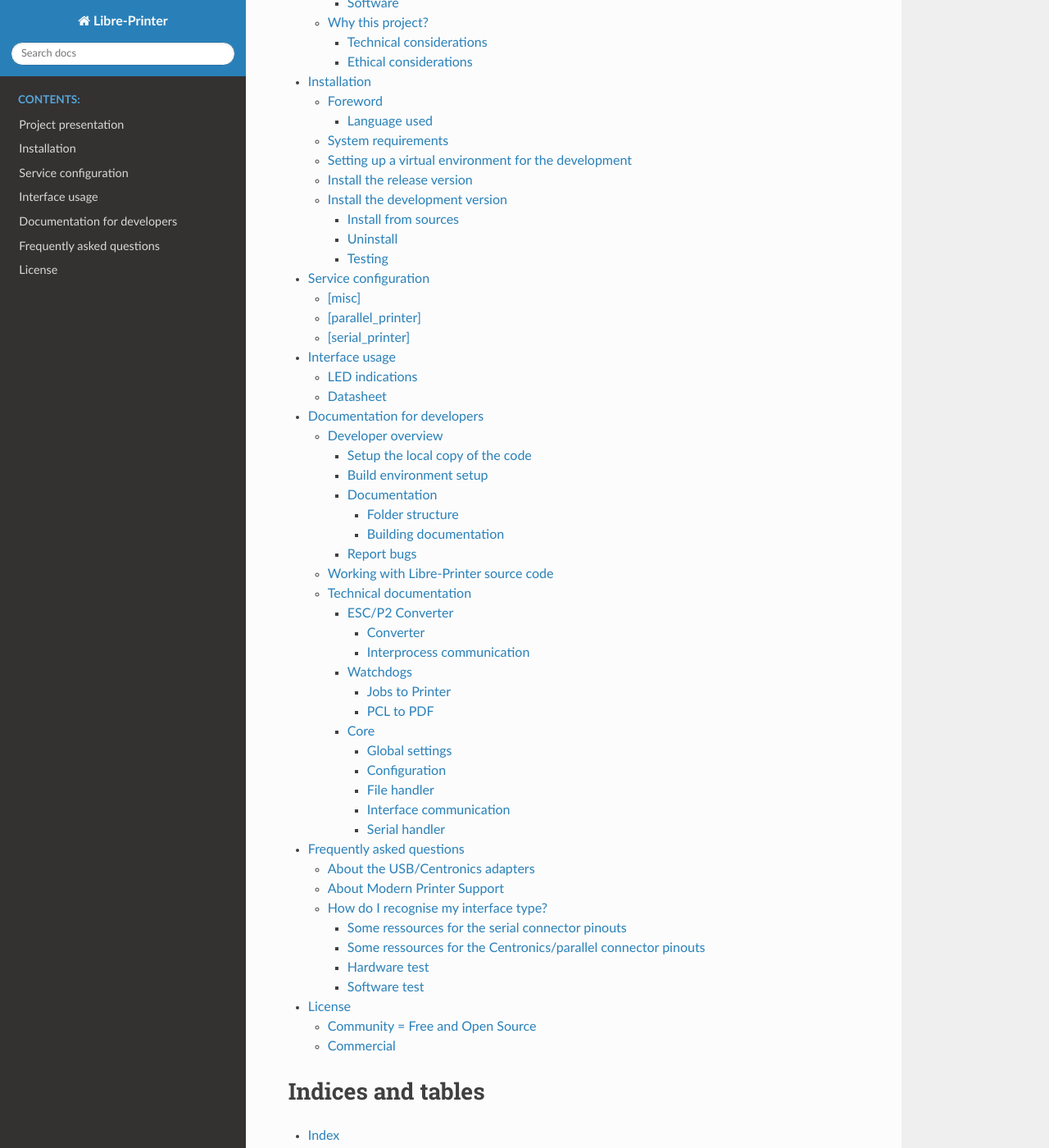
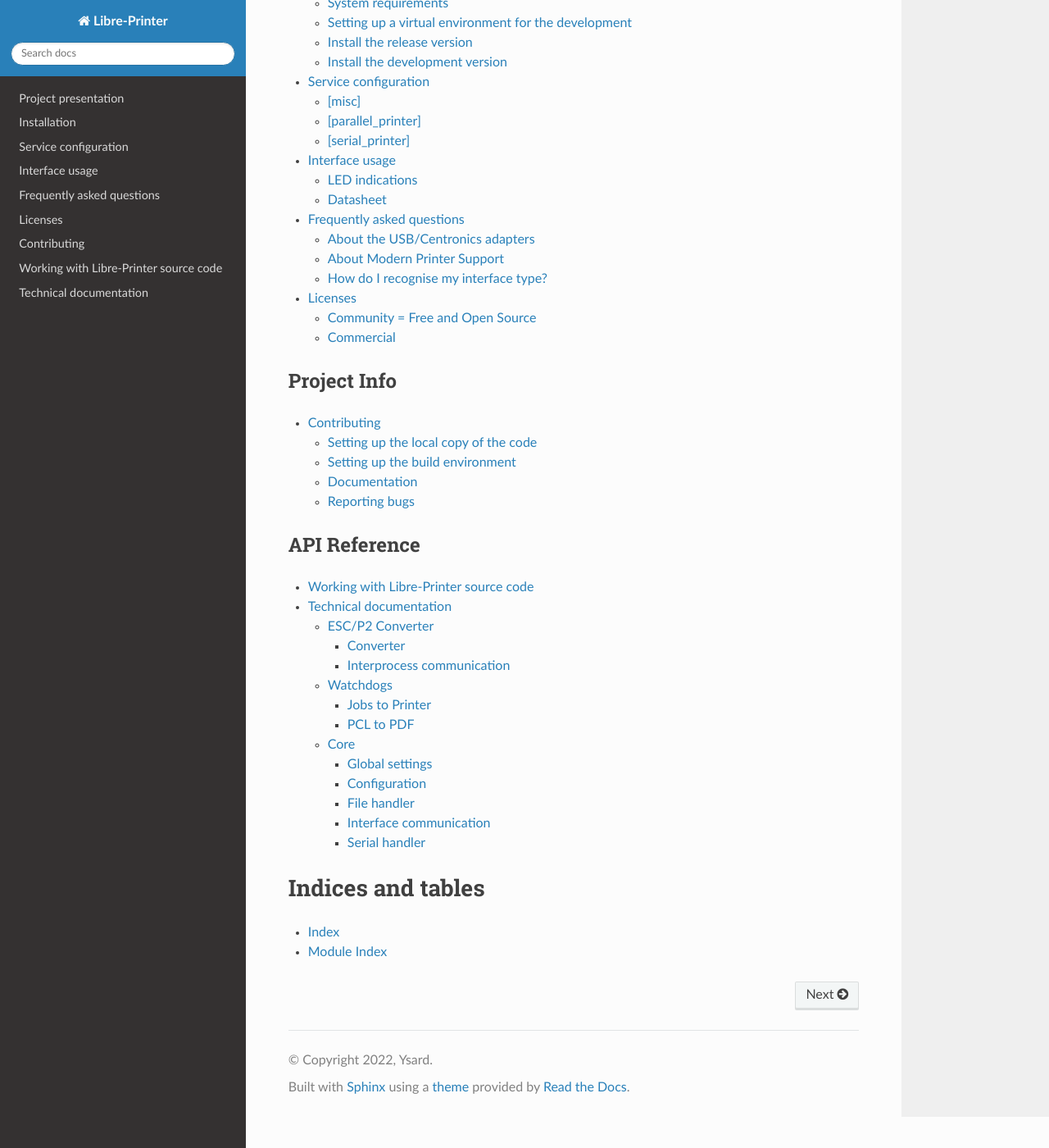
Before and after one commit to ysard/libre-printer, a Sphinx documentation site: the page built from doc/source/index.rst, in a window 1280 px wide and 1400 px high, scrolled down 632 px. Shown: the whole window at 82% size. Built offline with Sphinx 7.4.7 and the Read the Docs theme 2.0.0, drawn with Linux system fonts in a browser that asks for light colours; some of the changed text lies outside the part shown.

Commit message:
[doc] Refactor chapters

```diff
--- a/doc/source/dev_overview.rst
+++ b/doc/source/dev_overview.rst
@@ -1,5 +1,5 @@
-Developer overview
-==================
+Contributing
+============
 
 Here you will find how to contribute to the project, setting up an environment,
 submit modifications & report bugs.
@@ -9,8 +9,8 @@
     :local:
     :backlinks: top
 
-Setup the local copy of the code
---------------------------------
+Setting up the local copy of the code
+-------------------------------------
 
 1. If you are a new contributor, you will have to fork the repository
    (`https://github.com/ysard/libre-printer <https://github.com/ysard/libre-printer>`_), clone it,
@@ -73,8 +73,8 @@
    your changes to the pull-request.
 
 
-Build environment setup
------------------------
+Setting up the build environment
+--------------------------------
 
 Once you’ve cloned your fork of the |project_name| repository, you should set up
 a Python development environment tailored for the project.
@@ -122,7 +122,7 @@
 ~~~~~~~~~~~~~~~~~~~~~~
 
 Building the documentation locally is useful to test changes.
-First, make sure you have the development dependencies installed; See `Build environment setup`_
+First, make sure you have the development dependencies installed; See `Setting up the build environment`_
 
 Then build the HTML output format by running:
 
@@ -141,7 +141,7 @@
     make -C ./doc clean
 
 
-Report bugs
------------
+Reporting bugs
+--------------
 
 Please `report bugs on GitHub <https://github.com/ysard/libre-printer/issues>`_.
--- a/doc/source/index.rst
+++ b/doc/source/index.rst
@@ -18,21 +18,37 @@
 breakdowns and the abandonment of the manufacture of their consumables.
 
 
-Documentation
---------------
+Basics
+------
 
 .. toctree::
-   :maxdepth: 6
-   :caption: Contents:
+   :maxdepth: 2
 
    project_presentation
    installation
    service_configuration
    interface_usage
-   dev_documentation
 
    FAQ
    license
+
+
+Project Info
+------------
+
+.. toctree::
+   :maxdepth: 2
+
+   dev_overview
+
+
+API Reference
+-------------
+
+.. toctree::
+   :maxdepth: 3
+
+   dev_work_with_source
 
 
 Indices and tables
--- a/doc/source/license.rst
+++ b/doc/source/license.rst
@@ -1,6 +1,6 @@
-*******
-License
-*******
+********
+Licenses
+********
 
 |project_name| is distributed under two licenses:
 one for community use and one for commercial use.
```
Also changed, not shown: doc/source/dev_documentation.rst (deleted, +0 -9 lines).
